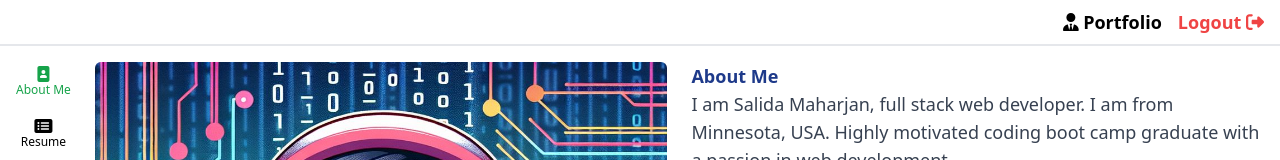
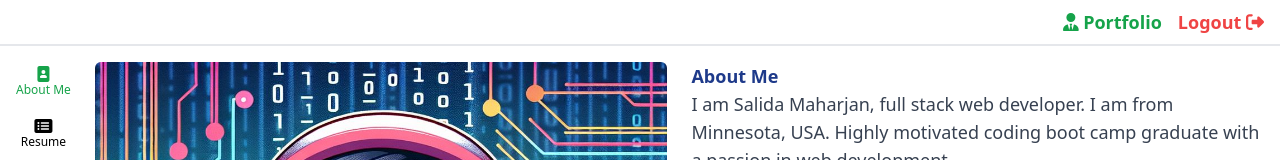
Before and after one commit to salidamaharjan/portfolio, a React (Vite) app in the folder client/: page /u/user1 in a window 1280 px wide. Shown: the top 160 px of the page. Built offline with nearby package versions, Linux system fonts and the light colour scheme; sample sign-in values are in the browser's storage.

Commit message:
navigate to default username

```diff
--- a/client/src/component/Navbar.tsx
+++ b/client/src/component/Navbar.tsx
@@ -1,4 +1,4 @@
-import { useNavigate, useLocation } from "react-router-dom";
+import { useNavigate, useParams, useLocation } from "react-router-dom";
 import { FontAwesomeIcon } from "@fortawesome/react-fontawesome";
 import {
   faUserTie,
@@ -6,7 +6,6 @@ import {
   faRightToBracket,
   faUserPlus,
 } from "@fortawesome/free-solid-svg-icons";
-
 type NavbarProps = {
   className?: string;
 };
@@ -15,7 +14,7 @@ function Navbar({ className }: NavbarProps) {
   const navigate = useNavigate();
   const location = useLocation();
   const token = localStorage.getItem("token");
-
+  const { username } = useParams();
   return (
     <nav
       className={`flex justify-end text-sm z-50 lg:text-lg border-b-2 px-4 py-2 font-bold sticky top-0 bg-white ${className}`}
@@ -25,8 +24,7 @@ function Navbar({ className }: NavbarProps) {
           <div className="hover:text-green-600">
             <a
               className={`${
-                location.pathname === "/" ||
-                location.pathname === "/aboutme"
+                location.pathname.endsWith(`${username}`)
                   ? "text-green-600"
                   : ""
               }`}
@@ -51,7 +49,9 @@ function Navbar({ className }: NavbarProps) {
         <div className="flex gap-4">
           <div className="hover:text-green-600">
             <a
-              className={`${location.pathname === "/login" ? "text-green-600" : ""}`}
+              className={`${
+                location.pathname === "/login" ? "text-green-600" : ""
+              }`}
               onClick={() => {
                 navigate("/login");
               }}
```
